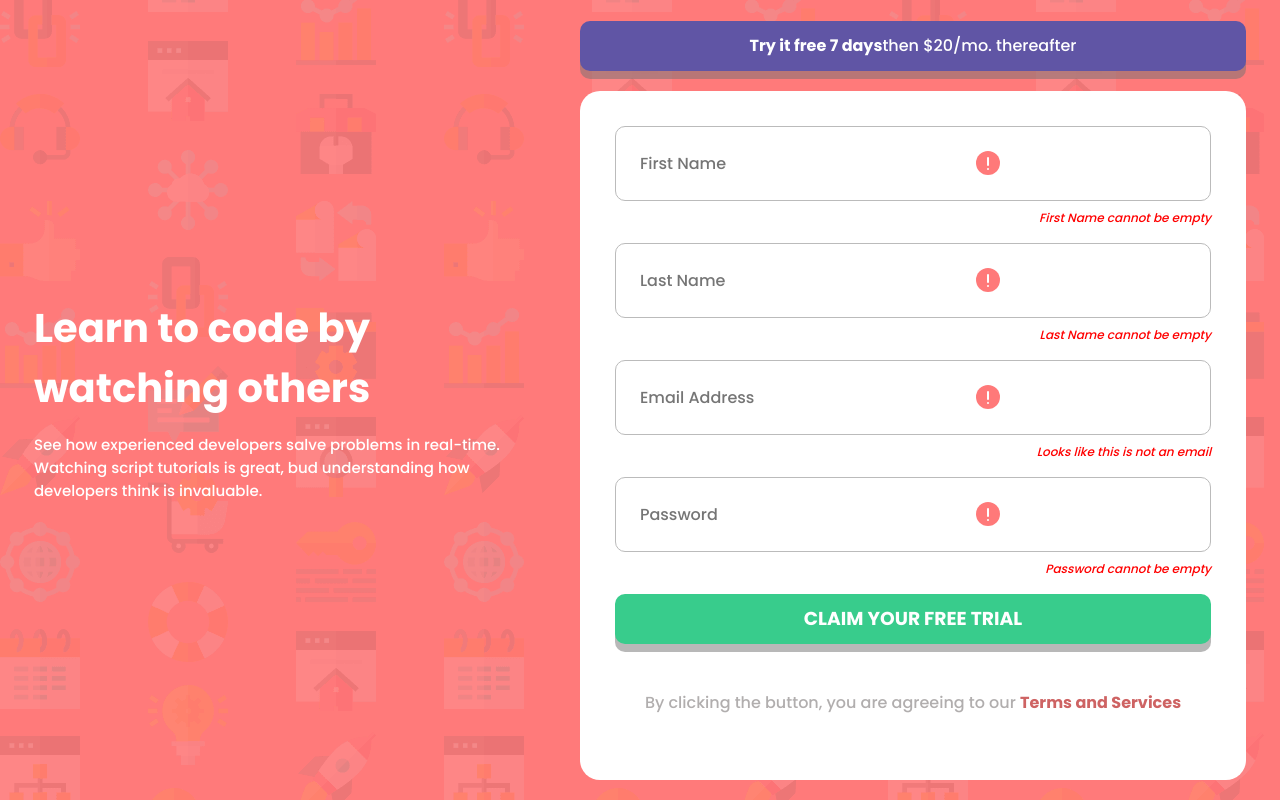
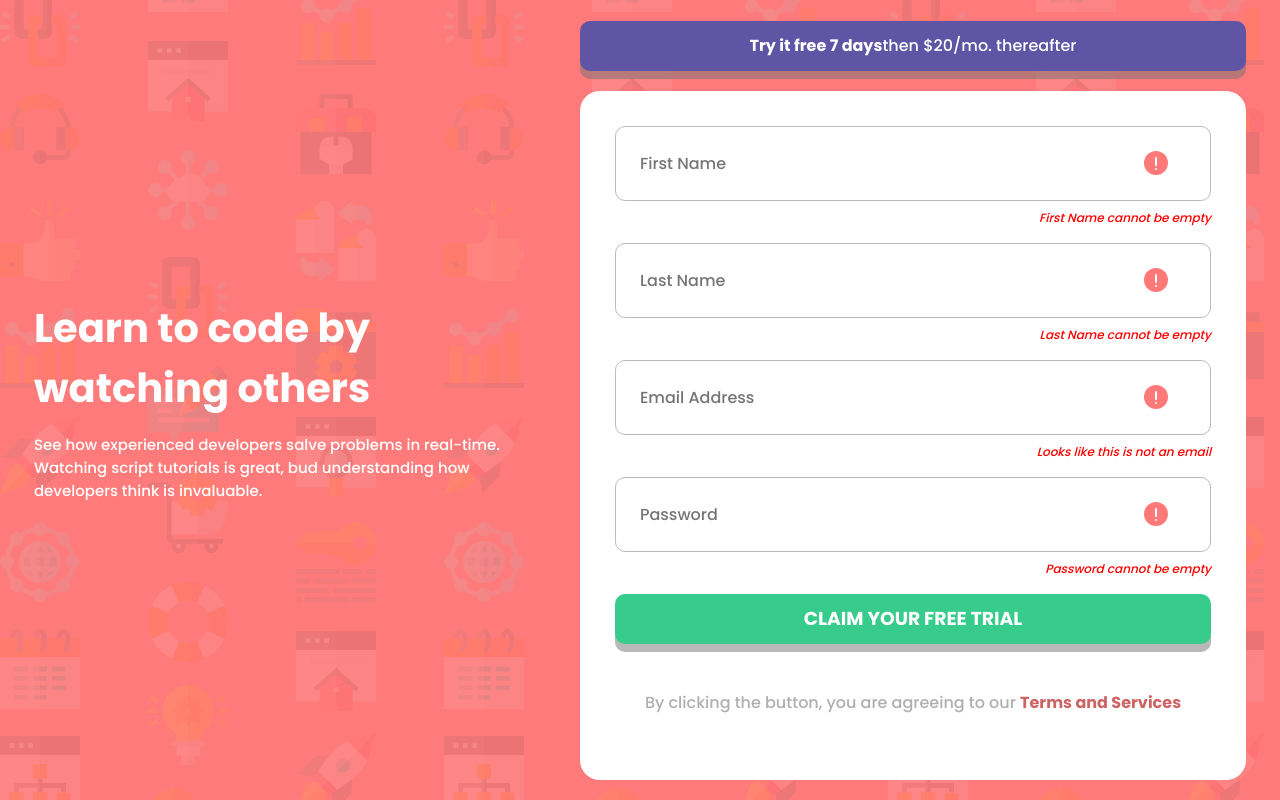
Before and after one commit to CristionCmps/Registration-Form, a plain HTML site: page index.html in a window 1280 px wide. Both pictures are taken after a click on the element "CLAIM YOUR FREE TRIAL". Drawn offline with Linux system fonts and the light colour scheme; a web font is replaced by a local one.

Commit message:
feat: Correção de Erro de Imagem

```diff
--- a/style.css
+++ b/style.css
@@ -67,7 +67,7 @@ body {
 
 .inputError {
     background-image: url('./icon-error.svg');
-    background-position: 22.5rem;
+    background-position: 33rem;
     background-repeat: no-repeat;
 }
 
```
